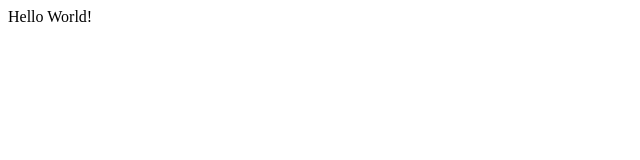
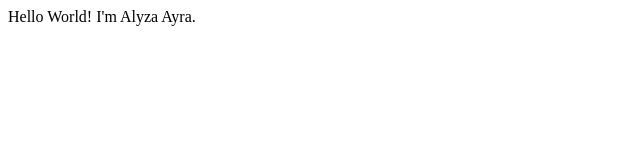
Before and after one commit to Ayra-bueque/milo, a plain HTML site: page index.html in a window 1280 px wide. Shown: the whole page, without its empty margins (0-640 px from the left). Drawn offline with Linux system fonts and the light colour scheme.

Commit message:
minor change

```diff
--- a/index.html
+++ b/index.html
@@ -7,6 +7,6 @@
 </head>
 <body>
     <hi>Hello World!</hi>
-
+    <hi>I'm Alyza Ayra.</hi>
 </body>
 </html>
```
